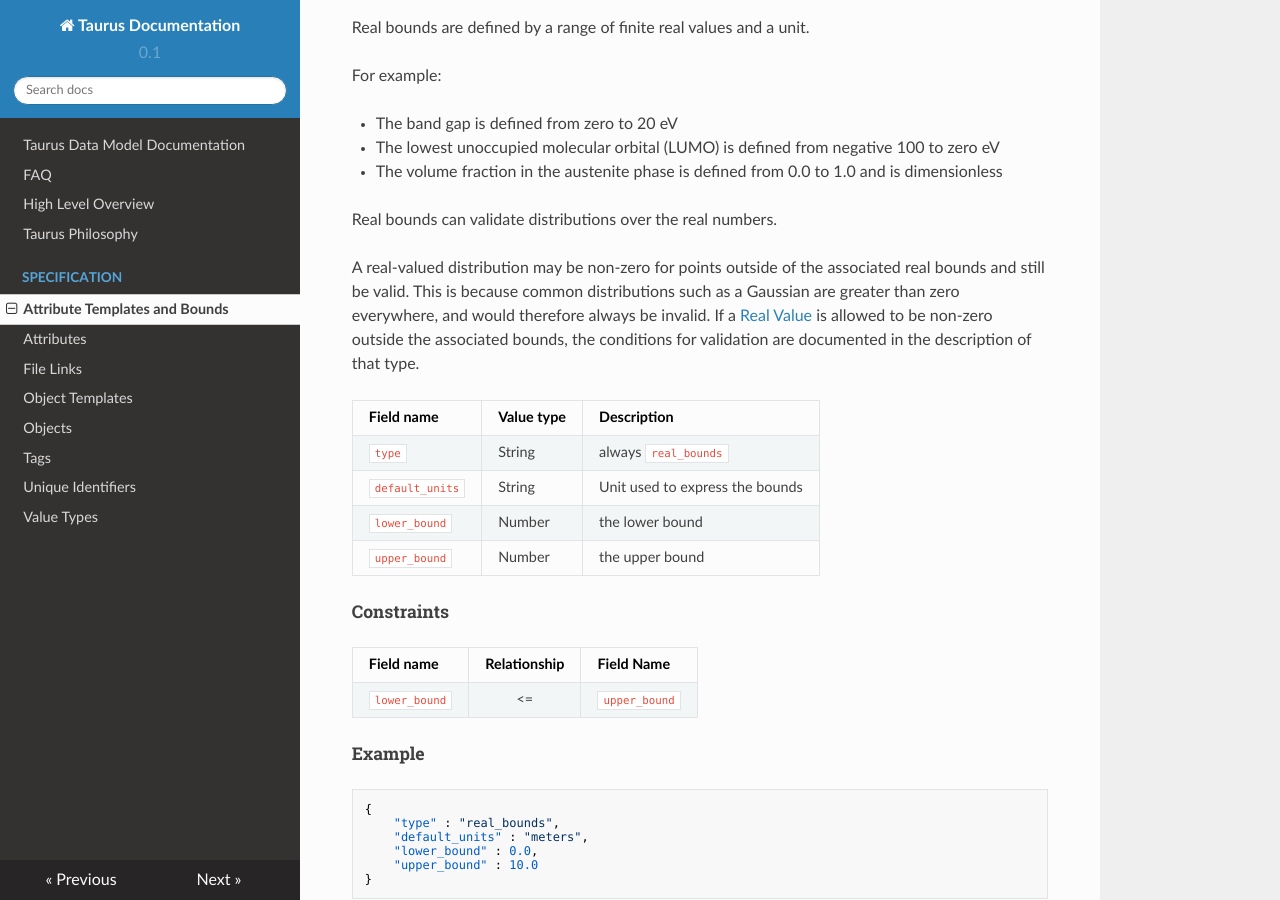
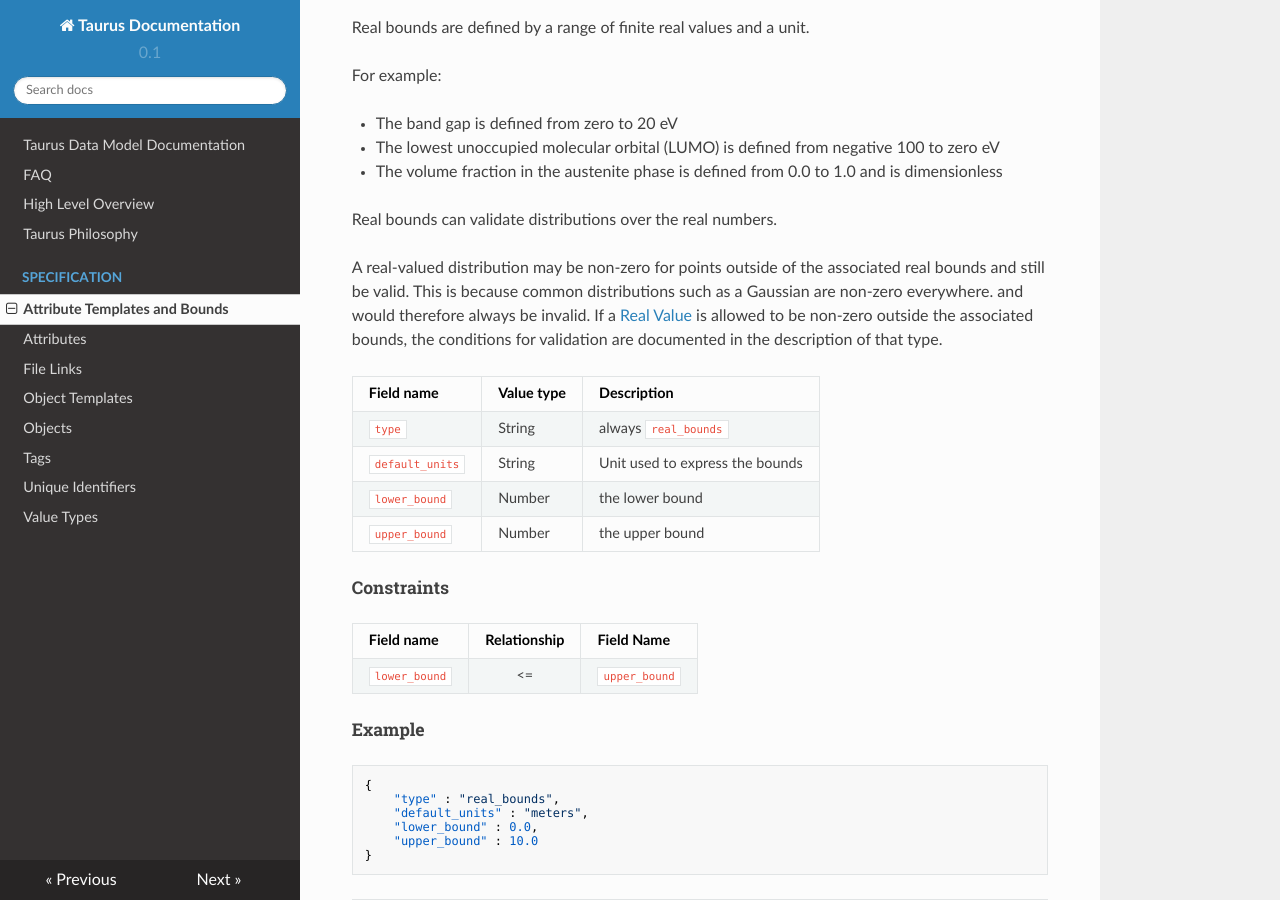
Before and after one commit to CitrineInformatics/gemd-docs, an MkDocs documentation site: the page built from docs/specification/attribute-templates.md, in a window 1280 px wide and 900 px high, scrolled down 962 px. Built offline with MkDocs 1.6.1, drawn with Linux system fonts in a browser that asks for light colours; nearby versions of some CDN libraries.

Commit message:
Update docs/specification/attribute-templates.md
Co-Authored-By: bfolie <bfolie@citrine.io>

```diff
--- a/docs/specification/attribute-templates.md
+++ b/docs/specification/attribute-templates.md
@@ -43,7 +43,7 @@ For example:
 Real bounds can validate distributions over the real numbers.
 
 A real-valued distribution may be non-zero for points outside of the associated real bounds and still be valid.
-This is because common distributions such as a Gaussian are greater than zero everywhere,
+This is because common distributions such as a Gaussian are non-zero everywhere.
 and would therefore always be invalid.
 If a [Real Value](../value-types#real-values) is allowed to be non-zero outside the associated bounds,
 the conditions for validation are documented in the description of that type.
```
